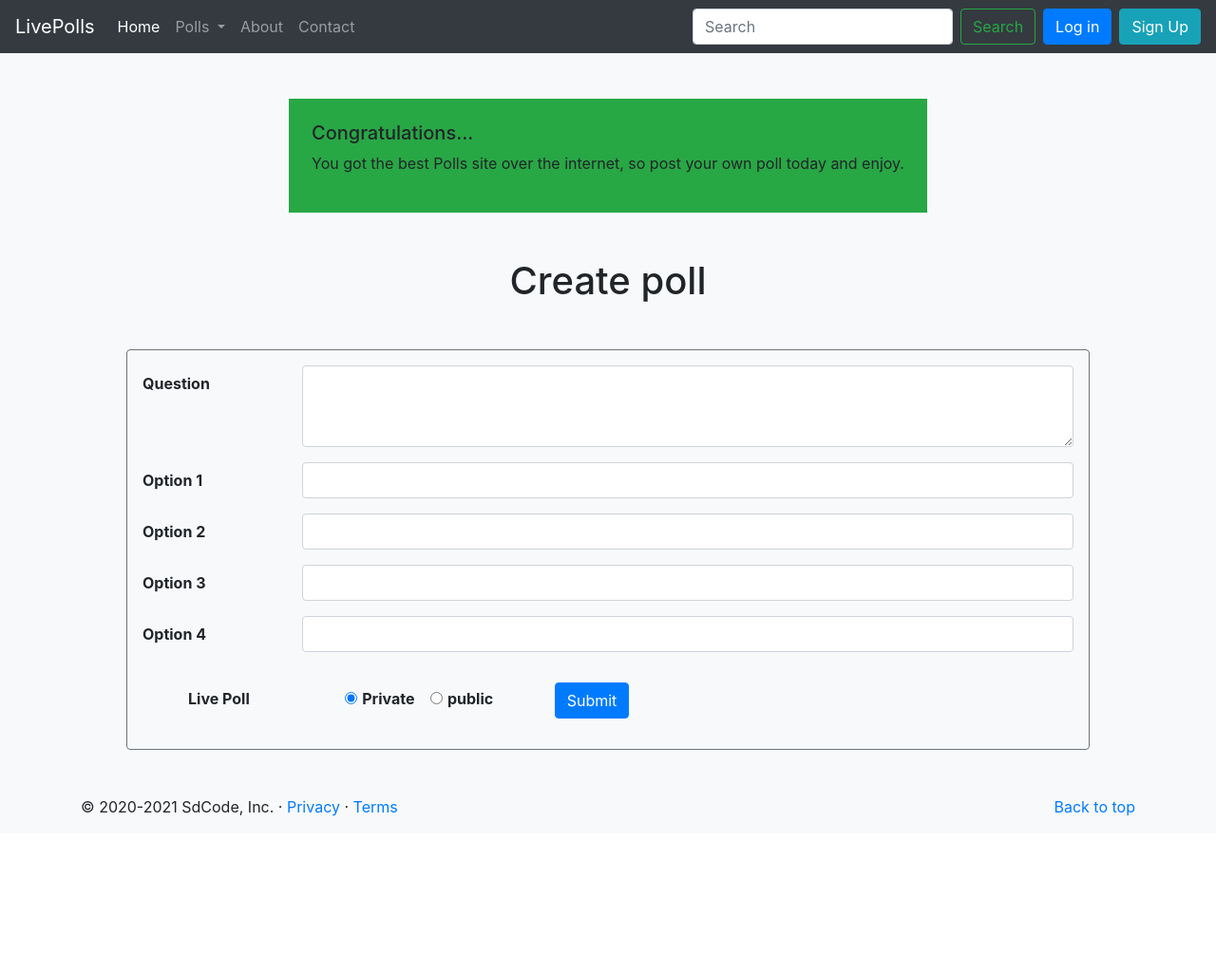
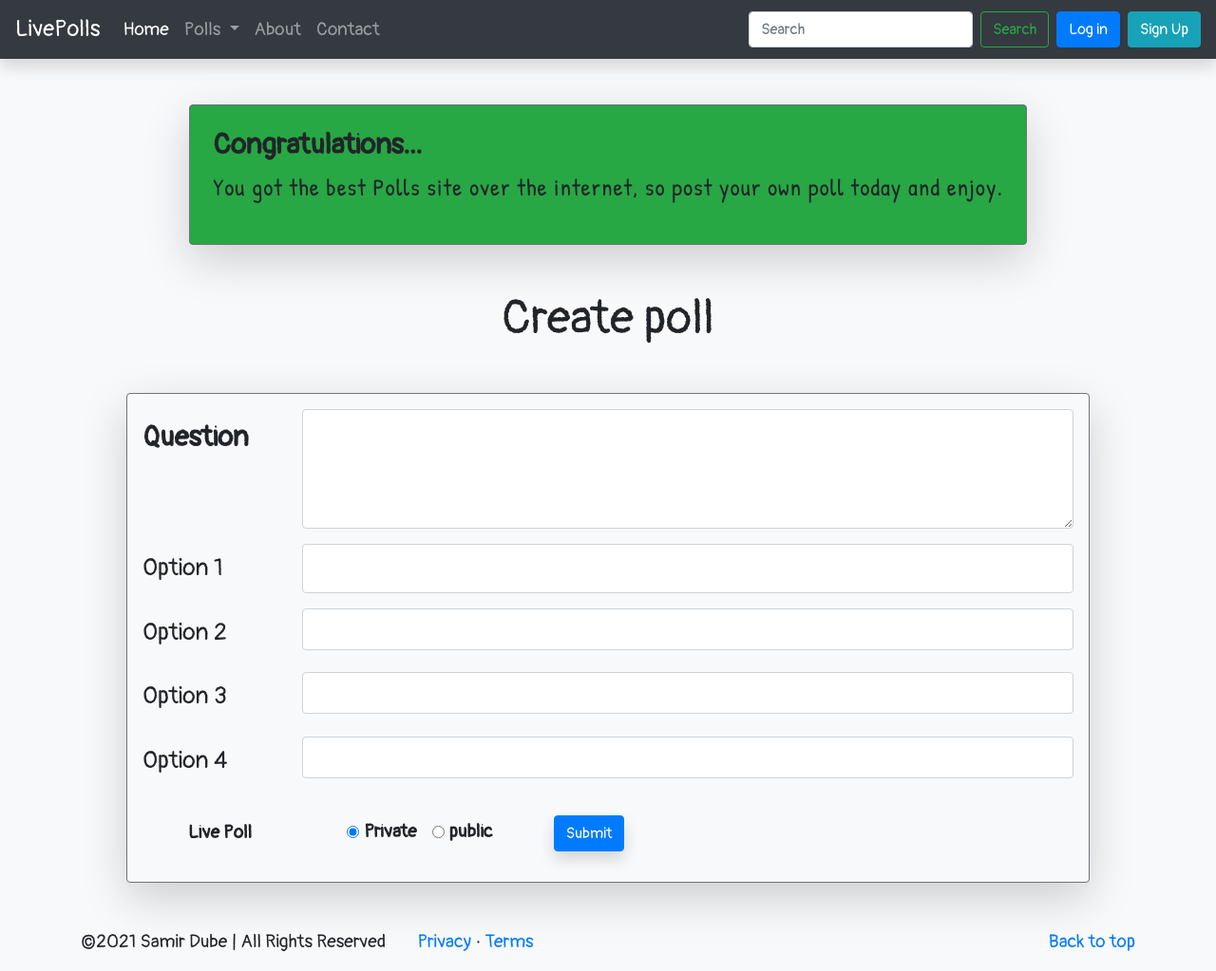
Before and after one commit to SSdCode/live-polls, a Django app: page /users in a window 1280 px wide. Shown: the whole page at 95% size. Before the commit the page ends 860 px from the top, so only its background shows below. Run offline with Django 3.2, Linux system fonts and the light colour scheme; parts of the project's set-up code (start-up, migrations or seed data) failed here and were passed over; some libraries are stand-ins or nearby versions.

Commit message:
design update

```diff
--- a/templates/base.html
+++ b/templates/base.html
@@ -1,21 +1,46 @@
 <!doctype html>
 <html lang="en">
+
 <head>
   <!-- Required meta tags -->
   <meta charset="utf-8">
   <meta name="viewport" content="width=device-width, initial-scale=1, shrink-to-fit=no">
   <!-- Bootstrap CSS -->
-    <link rel="stylesheet" href="https://stackpath.bootstrapcdn.com/bootstrap/4.4.1/css/bootstrap.min.css" integrity="sha384-Vkoo8x4CGsO3+Hhxv8T/Q5PaXtkKtu6ug5TOeNV6gBiFeWPGFN9MuhOf23Q9Ifjh" crossorigin="anonymous">
+  <link rel="stylesheet" href="https://stackpath.bootstrapcdn.com/bootstrap/4.4.1/css/bootstrap.min.css"
+    integrity="sha384-Vkoo8x4CGsO3+Hhxv8T/Q5PaXtkKtu6ug5TOeNV6gBiFeWPGFN9MuhOf23Q9Ifjh" crossorigin="anonymous">
 
   <title>{% block title %} {% endblock %} </title>
+  <link rel="preconnect" href="https://fonts.gstatic.com">
+  <link href="https://fonts.googleapis.com/css2?family=Pangolin&family=Patrick+Hand&display=swap" rel="stylesheet">
+  <style>
+    .fontPangolin {
+      font-family: 'Pangolin', cursive;
+      font-size: larger;
+    }
+
+    .fontPatrick {
+      font-family: 'Patrick Hand', cursive;
+      font-weight: 600;
+    }
+
+    .option {
+      font-family: 'Patrick Hand', cursive;
+      letter-spacing: 2px;
+      font-size: 25px;
+      text-decoration-color: black;
+      font-weight: 300;
+    }
+  </style>
 </head>
+
 <body class="bg-light">
 
 
   <!-- Navbar  -->
-    <nav class="navbar navbar-expand-lg navbar-dark bg-dark">
-      <a class="navbar-brand" href="{% url 'users:index'%}">LivePolls</a>
-      <button class="navbar-toggler" type="button" data-toggle="collapse" data-target="#navbarSupportedContent" aria-controls="navbarSupportedContent" aria-expanded="false" aria-label="Toggle navigation">
+  <nav class="navbar navbar-expand-lg navbar-dark bg-dark fontPangolin shadow">
+    <a class="navbar-brand" href="{% url 'users:index'%}" style="font-size:x-large;">LivePolls</a>
+    <button class="navbar-toggler" type="button" data-toggle="collapse" data-target="#navbarSupportedContent"
+      aria-controls="navbarSupportedContent" aria-expanded="false" aria-label="Toggle navigation">
       <span class="navbar-toggler-icon"></span>
     </button>
 
@@ -25,7 +50,8 @@
           <a class="nav-link" href="{% url 'users:index'%}"> Home <span class="sr-only">(current)</span></a>
         </li>
         <li class="nav-item dropdown">
-            <a class="nav-link dropdown-toggle" href="#" id="navbarDropdown" role="button" data-toggle="dropdown" aria-haspopup="true" aria-expanded="false">
+          <a class="nav-link dropdown-toggle" href="#" id="navbarDropdown" role="button" data-toggle="dropdown"
+            aria-haspopup="true" aria-expanded="false">
             Polls
           </a>
           <div class="dropdown-menu" aria-labelledby="navbarDropdown">
@@ -45,16 +71,14 @@
       <form class="form-inline my-2 my-lg-0">
         <input class="form-control mr-sm-2" type="search" placeholder="Search" aria-label="Search">
         <button class="btn btn-outline-success my-2 my-sm-0" type="submit">Search</button>
-
-
-
       </form>
 
 
       {% if user.is_authenticated %}
       <ul class="navbar-nav mr-2">
         <li class="nav-item dropdown">
-<a class="nav-link dropdown-toggle" href='#' id="navbarDropdown" role="button" data-toggle="dropdown"> Welcome   {{request.user}}</a>
+          <a class="nav-link dropdown-toggle" href='#' id="navbarDropdown" role="button" data-toggle="dropdown"> Welcome
+            {{request.user}}</a>
           <div class="dropdown-menu" aria-labelledby="navbarDropdown">
             <a class="dropdown-item" href="{% url 'users:hlogout' %}">Logout</a>
 
@@ -68,8 +92,8 @@
     {% endif %}
     </div>
   </nav>
-    {% for message in messages  %}
-    <div class="alert alert-{{ message.tags }} alert-dismissible fade show" role="alert">
+  {% for message in messages %}
+  <div class="alert alert-{{ message.tags }} alert-dismissible fade show fontPangolin" role="alert">
     <strong>Message : </strong> {{ message }}
     <button type="button" class="close" data-dismiss="alert" aria-label="Close">
       <span aria-hidden="true">&times;</span>
@@ -80,16 +104,23 @@
 
 
 
-    <footer class="container mt-5">
-      <p class="float-right"><a href="#">Back to top</a></p>
-      <p>© 2020-2021 SdCode, Inc. · <a href="#">Privacy</a> · <a href="#">Terms</a></p>
+  <footer class="container mt-5 fontPangolin">
+    <p class="float-right "><a href="#">Back to top</a></p>
+    <p>©2021 Samir Dube | All Rights Reserved &nbsp &nbsp &nbsp &nbsp<a href="#">Privacy</a> · <a href="#">Terms</a></p>
   </footer>
 
   <!-- Optional JavaScript -->
   <!-- jQuery first, then Popper.js, then Bootstrap JS -->
-    <script src="https://code.jquery.com/jquery-3.4.1.slim.min.js" integrity="sha384-J6qa4849blE2+poT4WnyKhv5vZF5SrPo0iEjwBvKU7imGFAV0wwj1yYfoRSJoZ+n" crossorigin="anonymous"></script>
-    <script src="https://cdn.jsdelivr.net/npm/popper.js@1.16.0/dist/umd/popper.min.js" integrity="sha384-Q6E9RHvbIyZFJoft+2mJbHaEWldlvI9IOYy5n3zV9zzTtmI3UksdQRVvoxMfooAo" crossorigin="anonymous"></script>
-    <script src="https://stackpath.bootstrapcdn.com/bootstrap/4.4.1/js/bootstrap.min.js" integrity="sha384-wfSDF2E50Y2D1uUdj0O3uMBJnjuUD4Ih7YwaYd1iqfktj0Uod8GCExl3Og8ifwB6" crossorigin="anonymous"></script>
+  <script src="https://code.jquery.com/jquery-3.4.1.slim.min.js"
+    integrity="sha384-J6qa4849blE2+poT4WnyKhv5vZF5SrPo0iEjwBvKU7imGFAV0wwj1yYfoRSJoZ+n"
+    crossorigin="anonymous"></script>
+  <script src="https://cdn.jsdelivr.net/npm/popper.js@1.16.0/dist/umd/popper.min.js"
+    integrity="sha384-Q6E9RHvbIyZFJoft+2mJbHaEWldlvI9IOYy5n3zV9zzTtmI3UksdQRVvoxMfooAo"
+    crossorigin="anonymous"></script>
+  <script src="https://stackpath.bootstrapcdn.com/bootstrap/4.4.1/js/bootstrap.min.js"
+    integrity="sha384-wfSDF2E50Y2D1uUdj0O3uMBJnjuUD4Ih7YwaYd1iqfktj0Uod8GCExl3Og8ifwB6"
+    crossorigin="anonymous"></script>
   {% block script %}{% endblock %}
 </body>
+
 </html>
--- a/templates/users/index.html
+++ b/templates/users/index.html
@@ -5,47 +5,53 @@
 {% block content %}
 
 
-<div class="container d-flex justify-content-center align-items-center my-5">
-    <div class="media bg-success p-4">
+<div class="container d-flex justify-content-center align-items-center my-5 ">
+  <div class="media bg-success p-4 border rounded border-secondary shadow-lg">
     <div class="media-body">
-          <h5 class="mt-0">Congratulations...</h5>
-          <p>You got the best Polls site over the internet, so post your own poll today and enjoy.</p>
+      <h5 class="mt-0 fontPangolin" style="font-size:30px;font-weight: 600;">Congratulations...</h5>
+      <p class="option fontPatrick" style="letter-spacing: 1px;" >You got the best Polls site over the internet, so post your own poll today and enjoy.</p>
     </div>
   </div>
 </div>
 
-<h1 class="text-center mb-5">Create poll</h1>
-<div class="container">
-    <form method="POST" action="{% url 'users:postpoll' %}" class="m-5 p-3 border rounded border-secondary">
+<h1 class="text-center mb-5 fontPangolin" style="font-size:50px;">Create poll</h1>
+<div class=" container">
+  <form method="POST" action="{% url 'users:postpoll' %}"
+    class="m-5 p-3 border rounded border-secondary bg-light shadow-lg fontPangolin">
     {% csrf_token %}
     <div class="form-group row">
-          <label for="question_text" class="col-sm-2 col-form-label font-weight-bold">Question</label>
+      <label for="question_text" class="col-sm-2 col-form-label"
+        style="font-size:30px; font-weight: bold;">Question</label>
       <div class="col-sm-10">
-                <textarea class="form-control" id="question_text" name="question_text" rows="3" required></textarea>
+        <textarea class="form-control fontPatrick option" style="font-weight:bolder;" id="question_text"
+          name="question_text" rows="3" required></textarea>
       </div>
     </div>
     <div class="form-group row">
-            <label for="option1" class="col-sm-2 col-form-label font-weight-bold">Option 1</label>
+      <label for="option1" class="col-sm-2 col-form-label" style="font-size:25px;">Option 1</label>
       <div class="col-sm-10">
-                <input type="text" class="form-control" id="option1" name="option1" required>
+        <input type="text" class="form-control fontPatrick option" id="option1" name="option1" required>
       </div>
     </div>
     <div class="form-group row">
-            <label for="option2" class="col-sm-2 col-form-label font-weight-bold">Option 2</label>
+      <label for="option2" class="col-sm-2 col-form-label" style="font-size:25px;">Option 2</label>
       <div class="col-sm-10">
-                <input type="text" class="form-control" id="option2" name="option2" required>
+        <input type="text" class="form-control fontPatrick option" style="font-size:20px;" id="option2" name="option2"
+          required>
       </div>
     </div>
     <div class="form-group row">
-            <label for="option3" class="col-sm-2 col-form-label font-weight-bold">Option 3</label>
+      <label for="option3" class="col-sm-2 col-form-label" style="font-size:25px;">Option 3</label>
       <div class="col-sm-10">
-                <input type="text" class="form-control" id="option3" name="option3" required>
+        <input type="text" class="form-control fontPatrick option" style="font-size:20px;" id="option3" name="option3"
+          required>
       </div>
     </div>
     <div class="form-group row">
-            <label for="option4" class="col-sm-2 col-form-label font-weight-bold">Option 4</label>
+      <label for="option4" class="col-sm-2 col-form-label" style="font-size:25px;">Option 4</label>
       <div class="col-sm-10">
-                <input type="text" class="form-control" id="option4" name="option4" required>
+        <input type="text" class="form-control fontPatrick option" style="font-size:20px;" id="option4" name="option4"
+          required>
       </div>
     </div>
 
@@ -67,7 +73,7 @@
       </label>
     </div>
 
-          <button type="submit" class="btn btn-primary mx-5 my-3">Submit</button>
+    <button type="submit" class="btn btn-primary mx-5 my-3 shadow">Submit</button>
   </form>
 </div>
 
```
Also changed, not shown: templates/users/about.html (+4 -4 lines), templates/users/contact.html (+11 -11 lines), templates/users/details.html (+6 -7 lines), templates/users/login.html (+7 -7 lines), templates/users/mypolls.html (+18 -8 lines), templates/users/publicpolls.html (+5 -5 lines), templates/users/results.html (+9 -9 lines), templates/users/signup.html (+10 -10 lines), db.sqlite3. Lines whose indentation alone changed are shown as unchanged.
